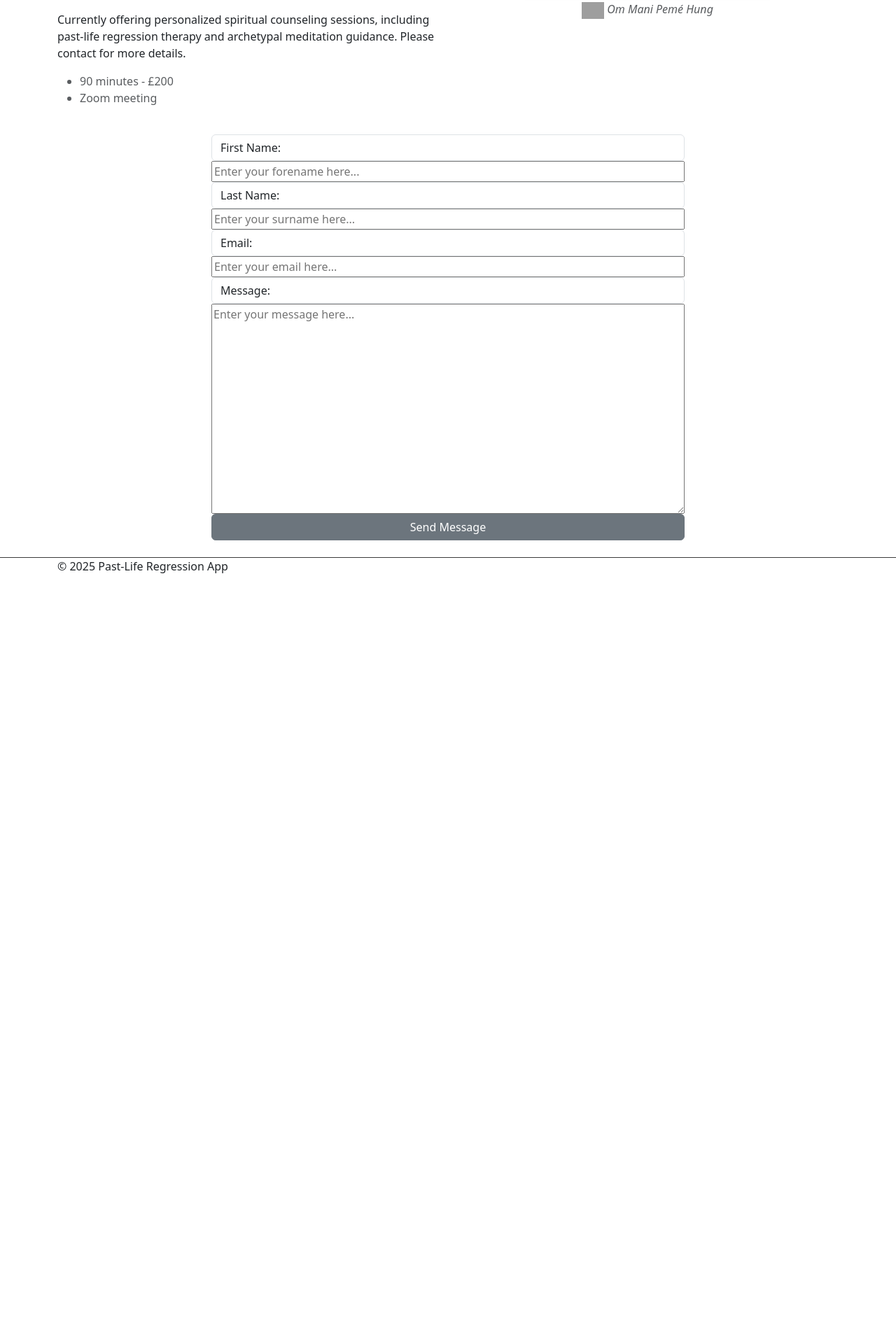
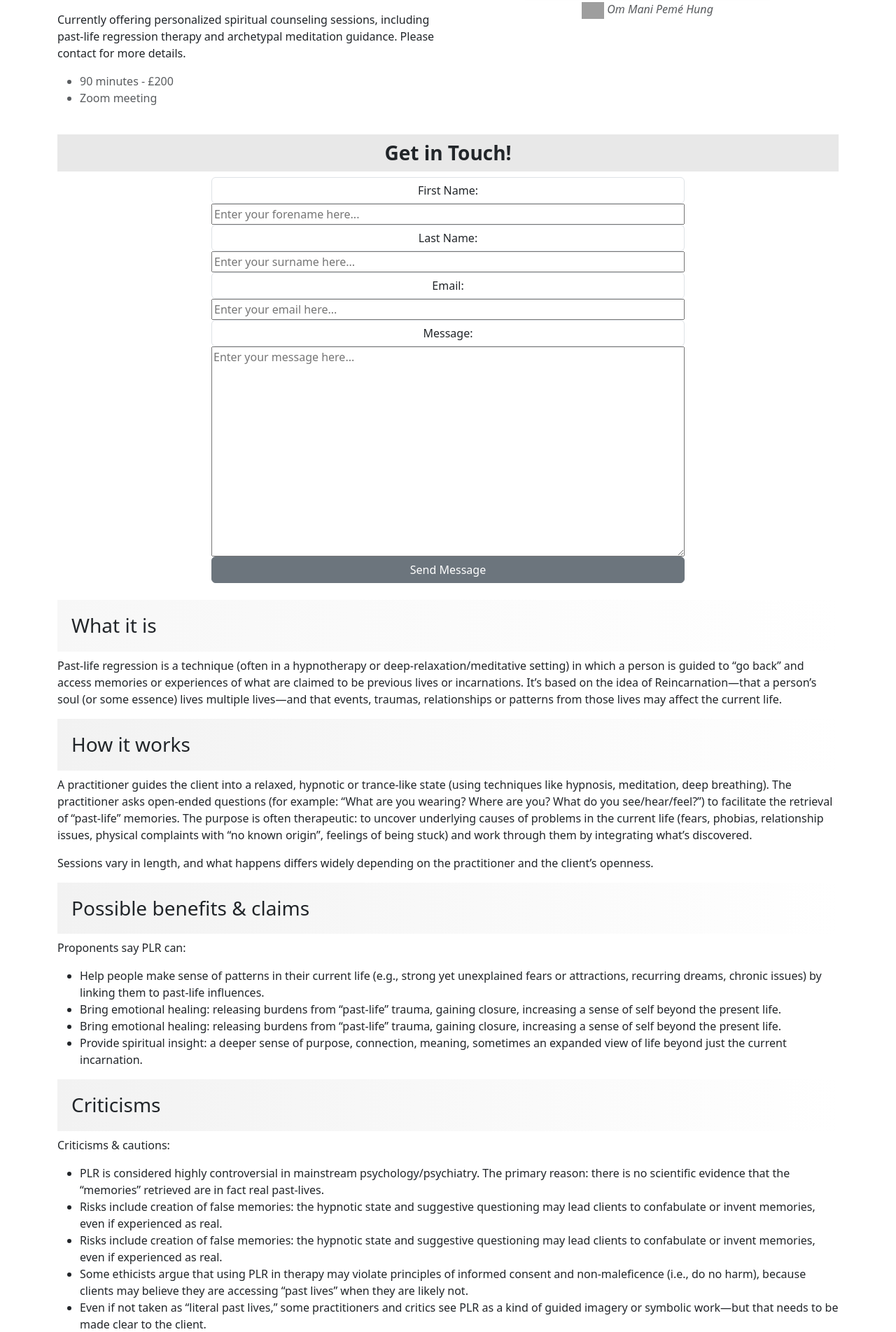
Before and after one commit to DylanAustin-TheDreamer/past-life-regression-stakeholder, a Django app: page / in a window 1280 px wide. Shown: the part 2615-4518 px from the top of the page at 70% size. Before the commit the page ends 3434 px from the top, so only its background shows below. Run offline with Django 5.2, Linux system fonts and the light colour scheme; grey boxes are pictures that could not be loaded.

Commit message:
Created a section for what PLR is all about

```diff
--- a/templates/base.html
+++ b/templates/base.html
@@ -55,7 +55,7 @@
           <div class="collapse navbar-collapse" id="navbarText">
             <ul class="navbar-nav ms-auto mb-2 mb-lg-0">
               <li class="nav-item">
-                <a class="nav-link" href="#" id="logo">What is Past-Life Regression?</a>
+                <a class="nav-link" href="#what-is-it" id="logo">What is Past-Life Regression?</a>
               </li>
               <li class="nav-item">
                 <a class="nav-link" href="#contact-form" id="logo">Contact</a>
--- a/templates/home.html
+++ b/templates/home.html
@@ -5,7 +5,7 @@
 <div style="height: 10px;">
 </div>
 <section>
-    <div class="row" id="card">
+    <div class="row" id="card" style="overflow: hidden;">
         <div class="col-md-6 d-flex text-center" style="height: fit-content;">
             <div id="card">
         <h2 id="tantric-title"><em><img src="{% static 'images/lotus.png' %}" style="width: 32px; height: auto;"> Past Life Regression Therapy</em></h2>
@@ -27,7 +27,7 @@
 
 <div style="height: 100px;">
 </div>
-<article>
+<article style="overflow: hidden;">
     <div class="row">
     <div class="col-md-6 d-flex justify-content-center align-items-center flex-column fade-in-left">
         <img src="{% static 'images/ocean-meditator.jpg' %}" alt="Divider Image" class="divider-image my-4 container" id="div-img">
@@ -43,7 +43,7 @@
 <div style="height: 100px;">
 </div>
 
-<section class="fade-in-left">
+<section>
     <div class="row mt-4" id="card">
         <div class="col-md-6 d-flex flex-column" style="height: fit-content;">
         <h3><img src="{% static 'images/lotus.png' %}" style="width: 32px; height: auto;"> Who am I...</h3>
@@ -68,7 +68,8 @@
     </div>
 </section>
 <section>
-    <div class="mt-4 mb-4" id="card">
+    <div class="mt-4 mb-4 text-center" id="card">
+        <h3 style="background-color: rgba(29, 29, 29, 0.1); padding: 10px; font-weight: bold;">Get in Touch!</h3>
         <form action="{% url 'contact' %}" method="post" class="d-flex flex-column container-fluid" style="max-width: 700px;" id="contact-form">
             {% csrf_token %}
             <label class="form-control" for="first_name">First Name:</label>
@@ -83,6 +84,49 @@
         </form>
     </div>
 </section>
+
+<div id="what-is-it"></div>
+<article id="card">
+<h3 style="background: linear-gradient(90deg, rgba(0, 0, 0, 0.03) 0%, rgba(255, 255, 255, 0.1) 100%); padding: 20px;">What it is</h3>
+
+<p>Past-life regression is a technique (often in a hypnotherapy or deep-relaxation/meditative setting) in which a person is guided to “go back” and access memories or experiences of what are claimed to be previous lives or incarnations.
+It’s based on the idea of Reincarnation—that a person’s soul (or some essence) lives multiple lives—and that events, traumas, relationships or patterns from those lives may affect the current life.</p>
+
+<h3 style="background: linear-gradient(90deg, rgba(0, 0, 0, 0.05) 0%, rgba(255, 255, 255, 0.1) 100%); padding: 20px;">How it works</h3>
+
+<p>A practitioner guides the client into a relaxed, hypnotic or trance-like state (using techniques like hypnosis, meditation, deep breathing).
+    The practitioner asks open-ended questions (for example: “What are you wearing? Where are you? What do you see/hear/feel?”) to facilitate the retrieval of “past-life” memories.
+    The purpose is often therapeutic: to uncover underlying causes of problems in the current life (fears, phobias, relationship issues, physical complaints with “no known origin”, feelings of being stuck) and work through them by integrating what’s discovered.</p>
+
+<p>Sessions vary in length, and what happens differs widely depending on the practitioner and the client’s openness.</p>
+
+<h3 style="background: linear-gradient(90deg, rgba(0, 0, 0, 0.05) 0%, rgba(255, 255, 255, 0.1) 100%); padding: 20px;">Possible benefits & claims</h3>
+
+<p>Proponents say PLR can:</p>
+<ul>
+<li>Help people make sense of patterns in their current life (e.g., strong yet unexplained fears or attractions, recurring dreams, chronic issues) by linking them to past-life influences.</li>
+
+<li>Bring emotional healing: releasing burdens from “past-life” trauma, gaining closure, increasing a sense of self beyond the present life.</li>
+
+<li>Bring emotional healing: releasing burdens from “past-life” trauma, gaining closure, increasing a sense of self beyond the present life.</li>
+
+<li>Provide spiritual insight: a deeper sense of purpose, connection, meaning, sometimes an expanded view of life beyond just the current incarnation.</li>
+</ul>
+
+<h3 style="background: linear-gradient(90deg, rgba(0, 0, 0, 0.05) 0%, rgba(255, 255, 255, 0.1) 100%); padding: 20px;">Criticisms</h3>
+<p>Criticisms & cautions:</p>
+<ul>
+<li>PLR is considered highly controversial in mainstream psychology/psychiatry. The primary reason: there is no scientific evidence that the “memories” retrieved are in fact real past-lives.</li>
+
+<li>Risks include creation of false memories: the hypnotic state and suggestive questioning may lead clients to confabulate or invent memories, even if experienced as real.</li>
+
+<li>Risks include creation of false memories: the hypnotic state and suggestive questioning may lead clients to confabulate or invent memories, even if experienced as real.</li>
+
+<li>Some ethicists argue that using PLR in therapy may violate principles of informed consent and non-maleficence (i.e., do no harm), because clients may believe they are accessing “past lives” when they are likely not.</li>
+
+<li>Even if not taken as “literal past lives,” some practitioners and critics see PLR as a kind of guided imagery or symbolic work—but that needs to be made clear to the client.</li>
+</ul>
+</article>
 
 <script>
    document.addEventListener('DOMContentLoaded', function() {
```
